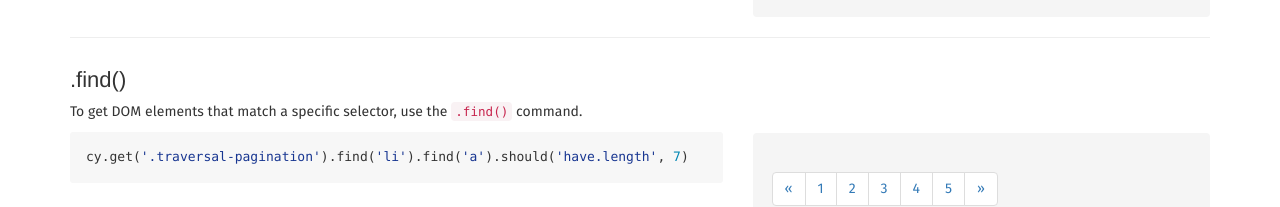
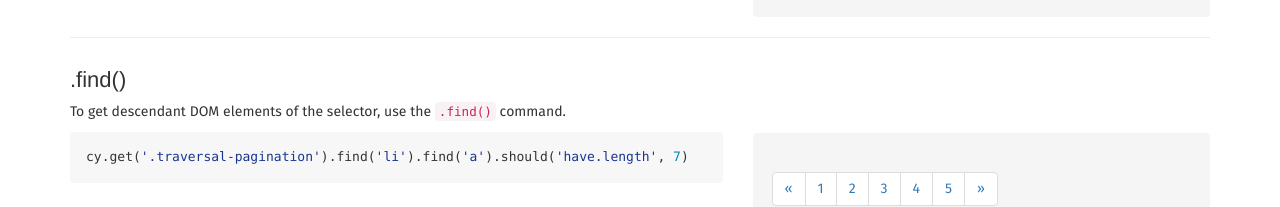
Before and after one commit to cypress-io/cypress-example-kitchensink, a website: page app/commands/traversal.html in a window 1280 px wide. Shown: the part 1121-1328 px from the top of the page. Drawn offline with Linux system fonts and the light colour scheme.

Commit message:
update description for find to match .find api command #43

```diff
--- a/app/commands/traversal.html
+++ b/app/commands/traversal.html
@@ -152,7 +152,7 @@
 
       <div class="col-xs-7">
         <h4>.find()</h4>
-        <p>To get DOM elements that match a specific selector, use the <a href="https://on.cypress.io/api/find"><code>.find()</code></a> command.</p>
+        <p>To get descendant DOM elements of the selector, use the <a href="https://on.cypress.io/api/find"><code>.find()</code></a> command.</p>
         <pre><code class="javascript">cy.get('.traversal-pagination').find('li').find('a').should('have.length', 7)</code></pre>
       </div>
       <div class="col-xs-5">
```
